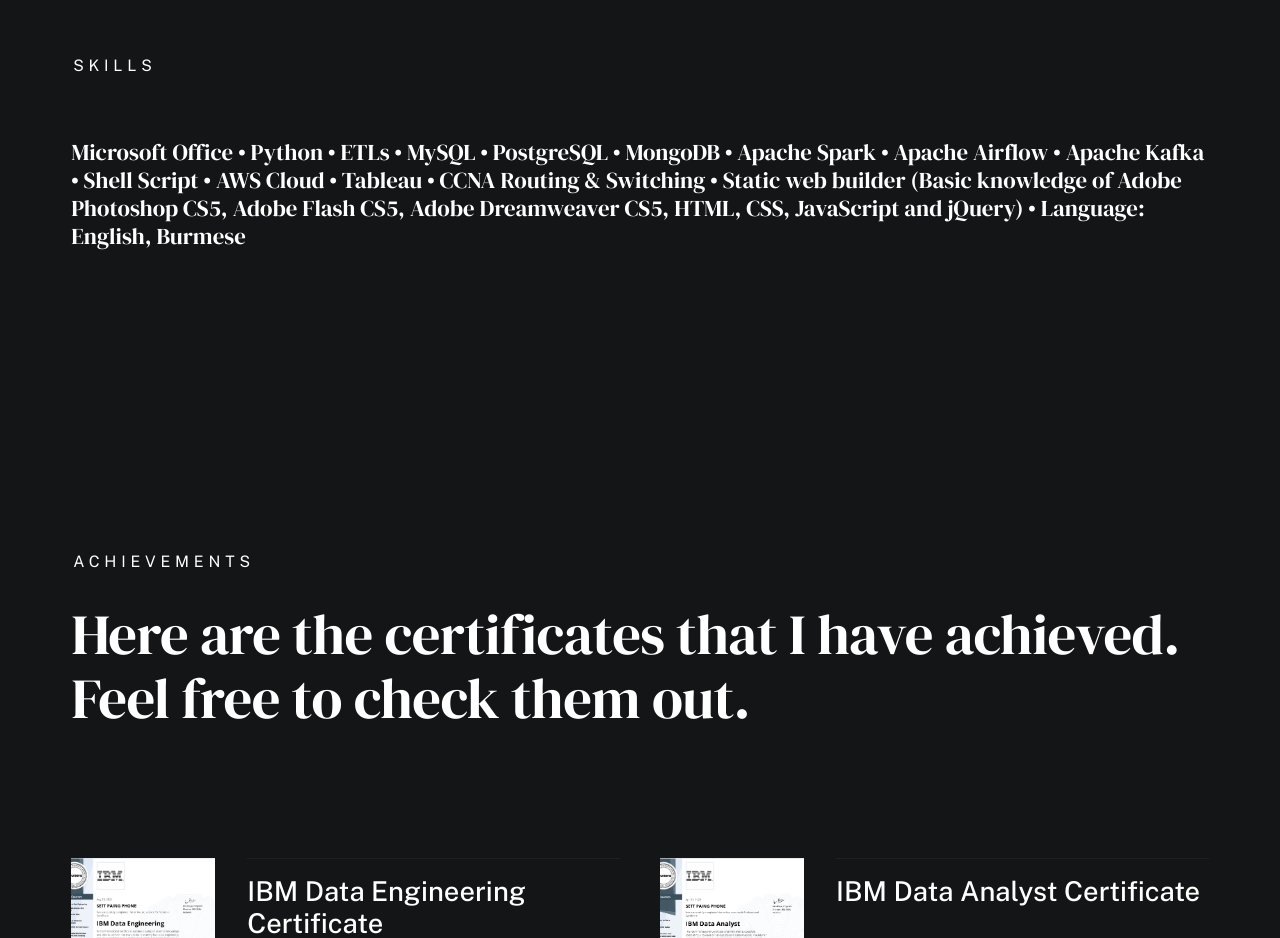
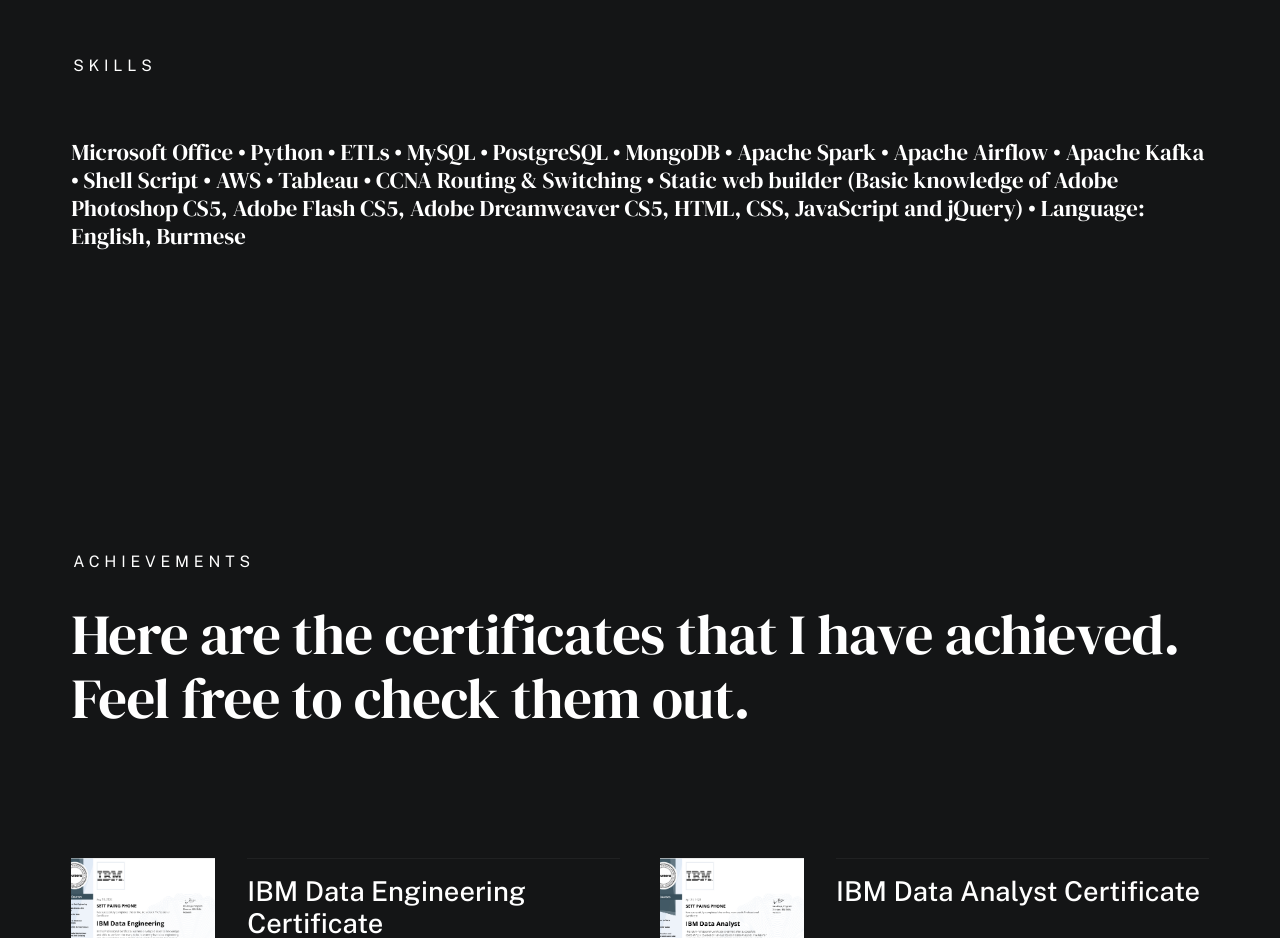
Before and after one commit to PhoneSettPaing/Portfolio_Website, a plain HTML site: page index.html in a window 1280 px wide. Shown: the part 4240-5178 px from the top of the page. Drawn offline with nearby package versions, Linux system fonts and the light colour scheme; a web font is replaced by a local one.

Commit message:
corrected

```diff
--- a/index.html
+++ b/index.html
@@ -398,7 +398,7 @@
                                 • Apache Airflow
                                 • Apache Kafka
                                 • Shell Script
-                                • AWS Cloud
+                                • AWS
                                 • Tableau
                                 • CCNA Routing & Switching
                                 • Static web builder (Basic knowledge of Adobe Photoshop CS5, Adobe Flash CS5, Adobe
```
Also changed, not shown: 1 other file.
